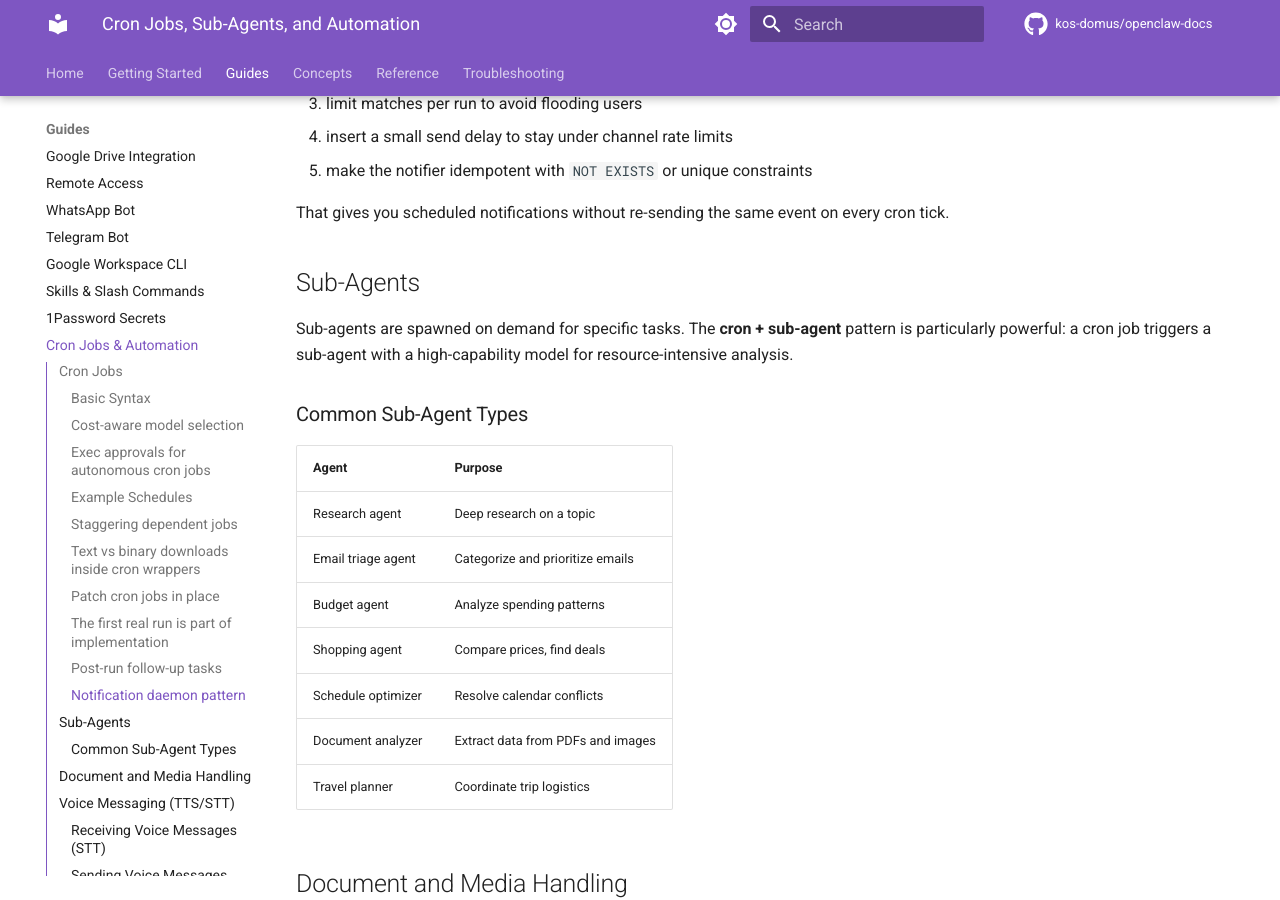
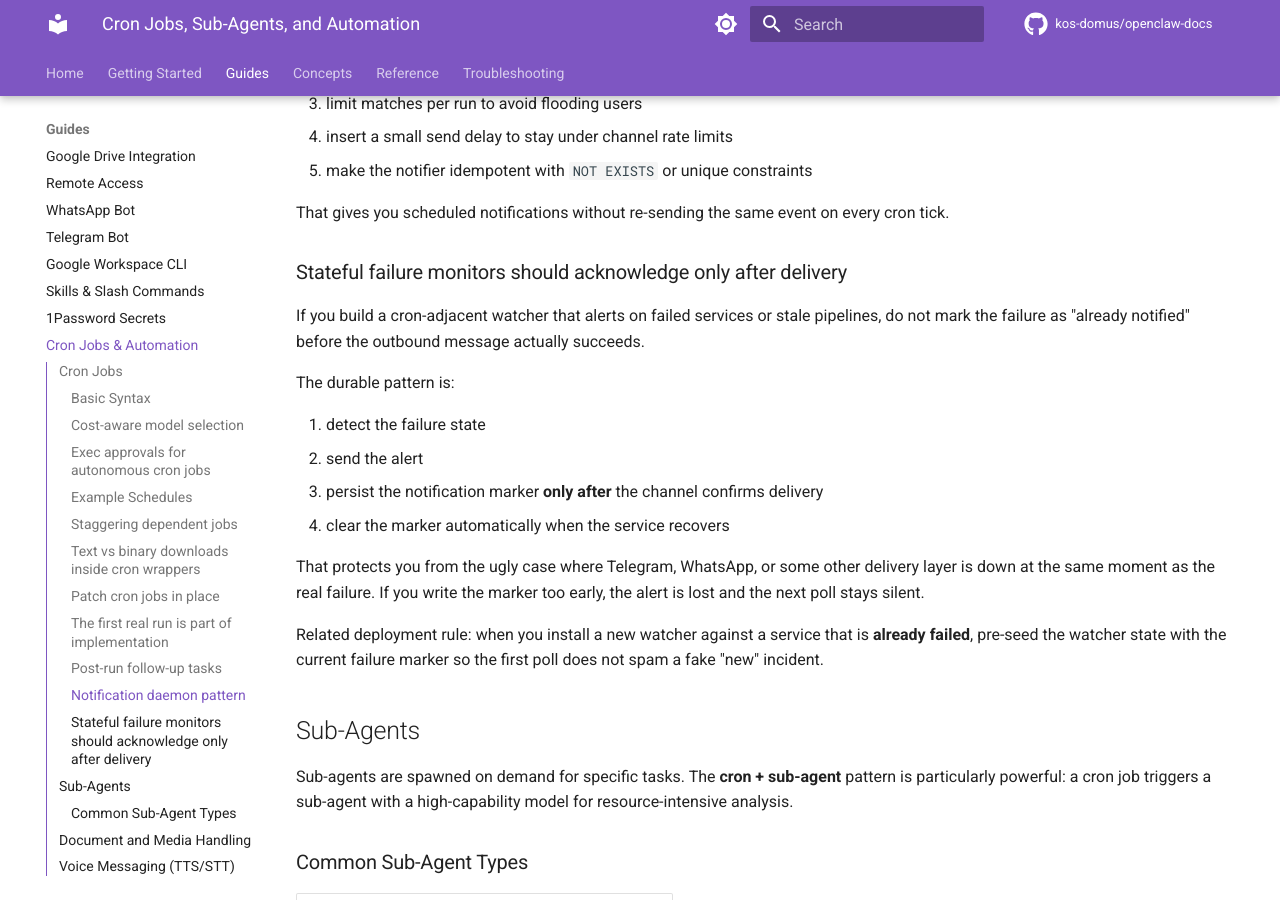
Before and after one commit to kos-domus/openclaw-docs, an MkDocs documentation site: the page built from docs/guides/cron-jobs-and-automation.md, in a window 1280 px wide and 900 px high, scrolled down 4246 px. Built offline with MkDocs 1.6.1 and Material for MkDocs 9.7.7, drawn with Linux system fonts in a browser that asks for light colours; comment, search, counter and statistics services are not loaded.

```diff
--- a/docs/guides/cron-jobs-and-automation.md
+++ b/docs/guides/cron-jobs-and-automation.md
@@ -199,6 +200,21 @@ For recurring user alerts, the processed sessions showed a durable pattern:
 
 That gives you scheduled notifications without re-sending the same event on every cron tick.
 
+### Stateful failure monitors should acknowledge only after delivery
+
+If you build a cron-adjacent watcher that alerts on failed services or stale pipelines, do not mark the failure as "already notified" before the outbound message actually succeeds.
+
+The durable pattern is:
+
+1. detect the failure state
+2. send the alert
+3. persist the notification marker **only after** the channel confirms delivery
+4. clear the marker automatically when the service recovers
+
+That protects you from the ugly case where Telegram, WhatsApp, or some other delivery layer is down at the same moment as the real failure. If you write the marker too early, the alert is lost and the next poll stays silent.
+
+Related deployment rule: when you install a new watcher against a service that is **already failed**, pre-seed the watcher state with the current failure marker so the first poll does not spam a fake "new" incident.
+
 ## Sub-Agents
 
 Sub-agents are spawned on demand for specific tasks. The **cron + sub-agent** pattern is particularly powerful: a cron job triggers a sub-agent with a high-capability model for resource-intensive analysis.
```
Also changed, not shown: other parts of docs/guides/cron-jobs-and-automation.md (+3 -2 lines), changelog/CHANGELOG.md (+20 -0 lines), docs/index.yaml (+8 -6 lines), docs/meta/upstream-version.yaml (+17 -24 lines), docs/reference/cron-scheduling-reference.md (+13 -2 lines), sessions/2026-05-03-spesabot-orcharch-p1-spesify-ui-overhaul.md (+1 -1 lines).
